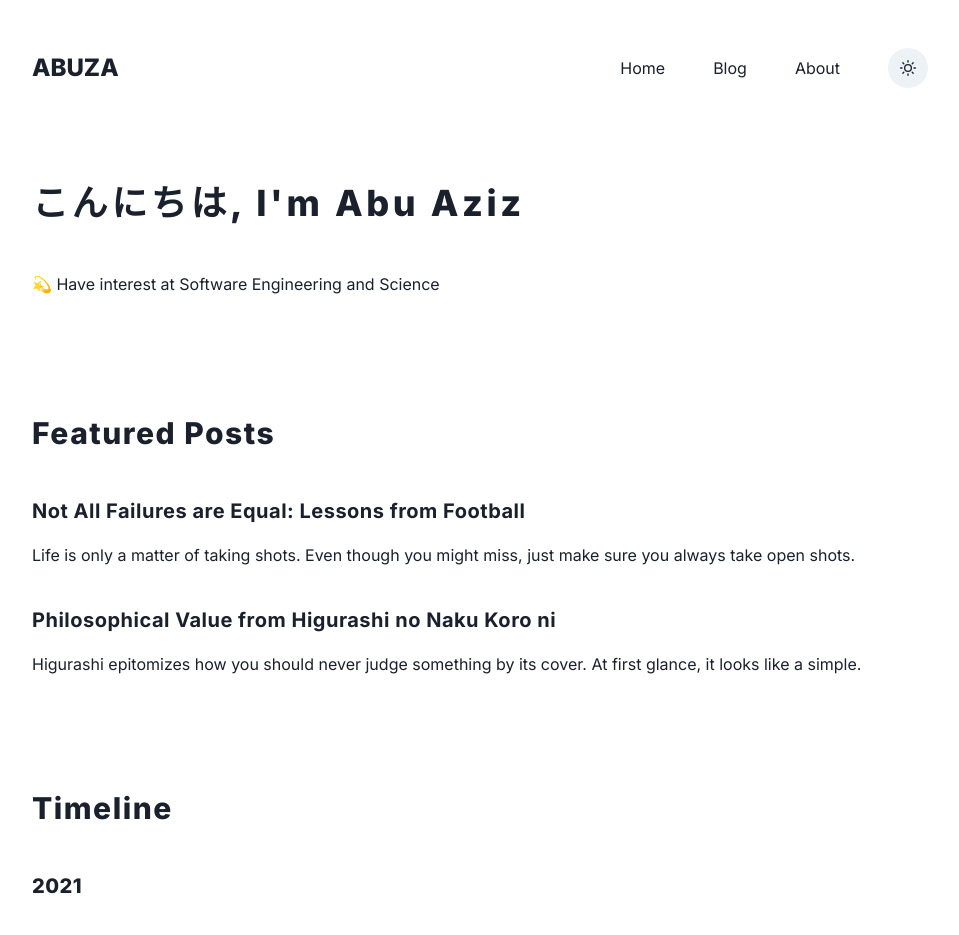
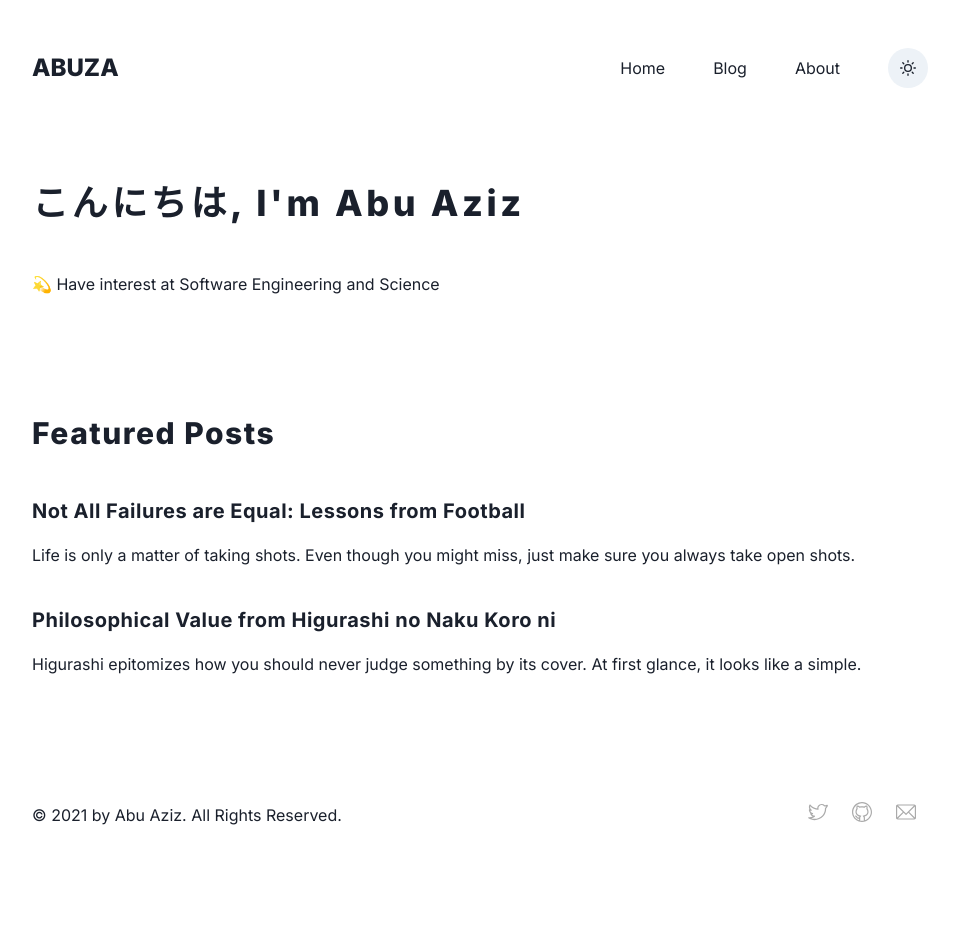
Before and after one commit to abuzaio/abuzaio, a Next.js app: page / in a window 1280 px wide. Shown: the top 935 px of the page, without its empty margins (160-1119 px from the left). After the commit the page ends 876 px from the top, so only its background shows below. Built offline with nearby package versions, Linux system fonts and the light colour scheme.

Commit message:
remove history timeline

```diff
--- a/pages/index.js
+++ b/pages/index.js
@@ -7,7 +7,7 @@ export default function Home() {
     <>
       <Hero />
       <Featured />
-      <Timeline />
+      {/* <Timeline /> */}
     </>
   );
 }
```
Also changed, not shown: 1 other file (tests, documents, lock files or other folders).
